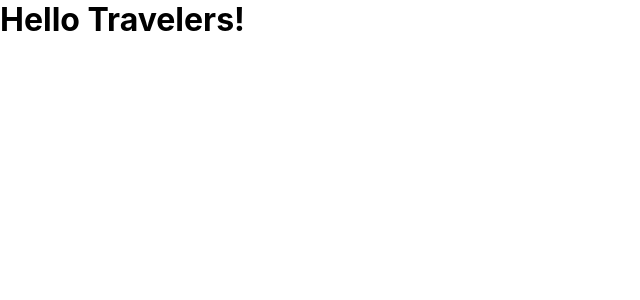
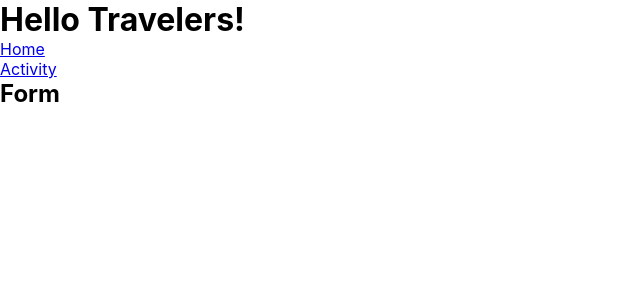
Before and after one commit to moneshadhali/national_park_generator, a React (Create React App) app: page /activity in a window 1280 px wide. Shown: the top 300 px of the page, without its empty margins (0-640 px from the left). Built offline with nearby package versions, Linux system fonts and the light colour scheme.

Commit message:
routes added and navbar linked

```diff
--- a/src/App.js
+++ b/src/App.js
@@ -1,9 +1,11 @@
 import "./App.css";
+import NationalParkContainer from "./containers/NationalParkContainer";
 
 function App() {
   return (
     <div className="App">
       <h1>Hello Travelers!</h1>
+      <NationalParkContainer />
     </div>
   );
 }
--- a/src/containers/NationalParkContainer.js
+++ b/src/containers/NationalParkContainer.js
@@ -1,7 +1,15 @@
+import Navbar from "../components/Navbar";
+import Home from "../components/Home";
+import ActivityForm from "../components/ActivityForm";
+import { Routes, Route } from "react-router-dom";
 const NationalParkContainer = () => {
   return (
     <>
-      <h1>Container Section</h1>
+      <Navbar />
+      <Routes>
+        <Route path="/" element={<Home />} />
+        <Route path="/activity" element={<ActivityForm />} />
+      </Routes>
     </>
   );
 };
```
